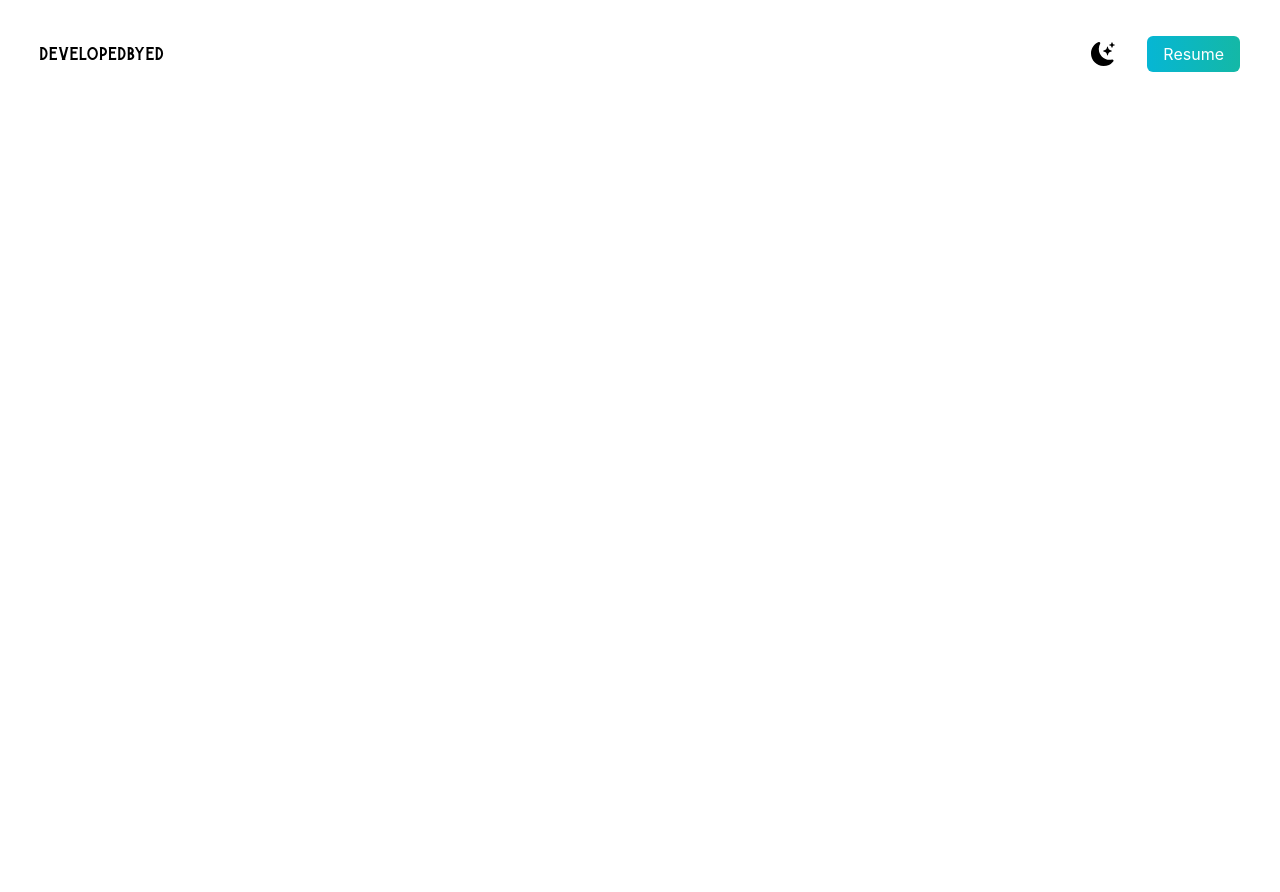
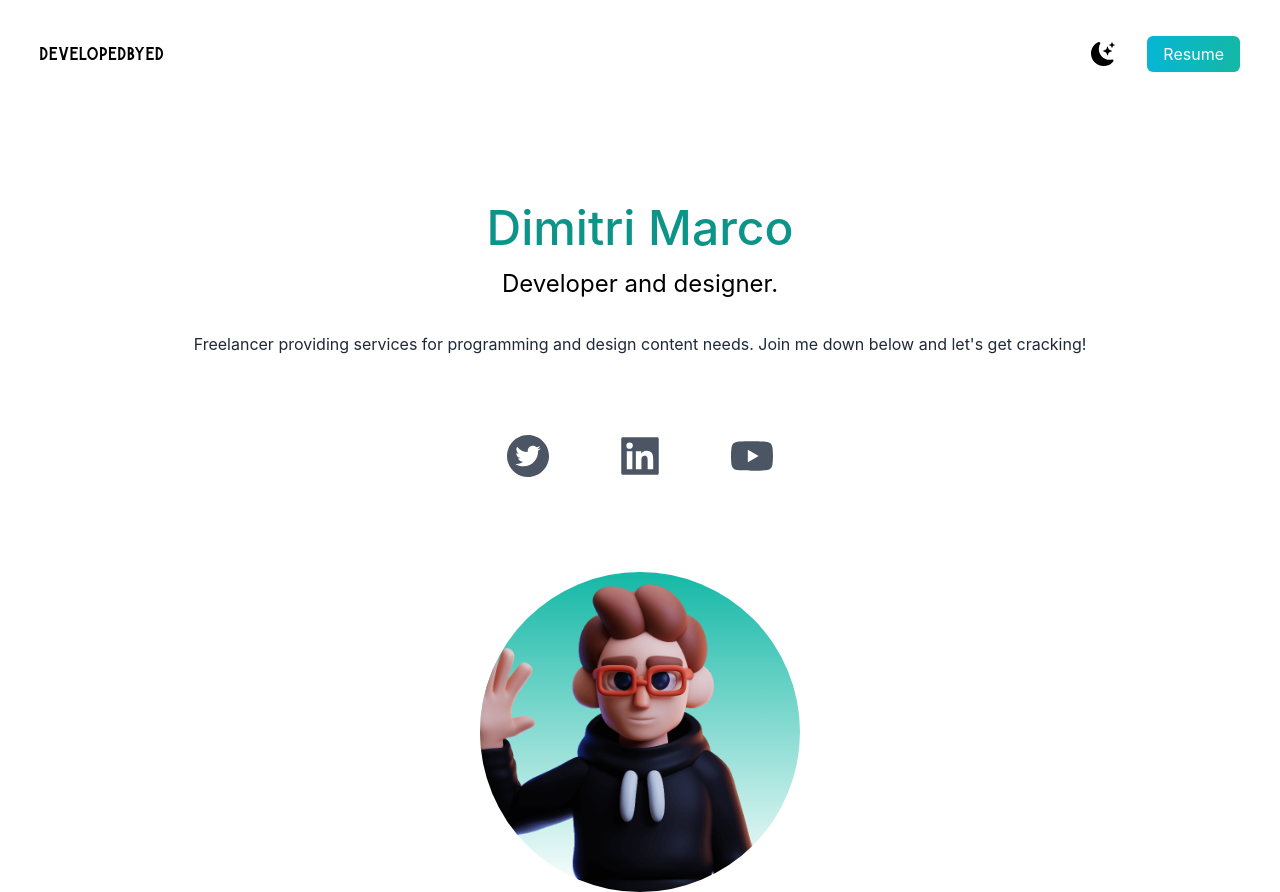
Before and after one commit to marcinnnnb/react-tailwind-portfolio, a Next.js app: page / in a window 1280 px wide. Before the commit the page ends 800 px from the top, so only its background shows below. Built offline with nearby package versions, Linux system fonts and the light colour scheme.

Commit message:
feature: front-page section

```diff
--- a/pages/index.js
+++ b/pages/index.js
@@ -1,5 +1,8 @@
 import Head from 'next/head';
 import { BsFillMoonStarsFill } from 'react-icons/bs';
+import { AiFillTwitterCircle, AiFillLinkedin, AiFillYoutube } from 'react-icons/ai';
+import Image from 'next/image';
+import deved from '../public/dev-ed-wave.png';
 
 export default function Home() {
   return (
@@ -25,6 +28,22 @@
               </li>
             </ul>
           </nav>
+          <div className="text-center p-10">
+            <h2 className="text-5xl py-2 text-teal-600 font-medium">Dimitri Marco</h2>
+            <h3 className="text-2xl py-2">Developer and designer.</h3>
+            <p className="text-md py-5 leading-8 text-gray-800">
+              Freelancer providing services for programming and design content needs. Join me down below and let&apos;s
+              get cracking!
+            </p>
+          </div>
+          <div className="text-5xl flex justify-center gap-16 py-3 text-gray-600">
+            <AiFillTwitterCircle />
+            <AiFillLinkedin />
+            <AiFillYoutube />
+          </div>
+          <div className="relative mx-auto bg-gradient-to-b from-teal-500 rounded-full w-80 h-80 mt-20 overflow-hidden">
+            <Image src={deved} layout="fill" objectFit="cover" alt="Image of Ed" />
+          </div>
         </section>
       </main>
     </div>
```
